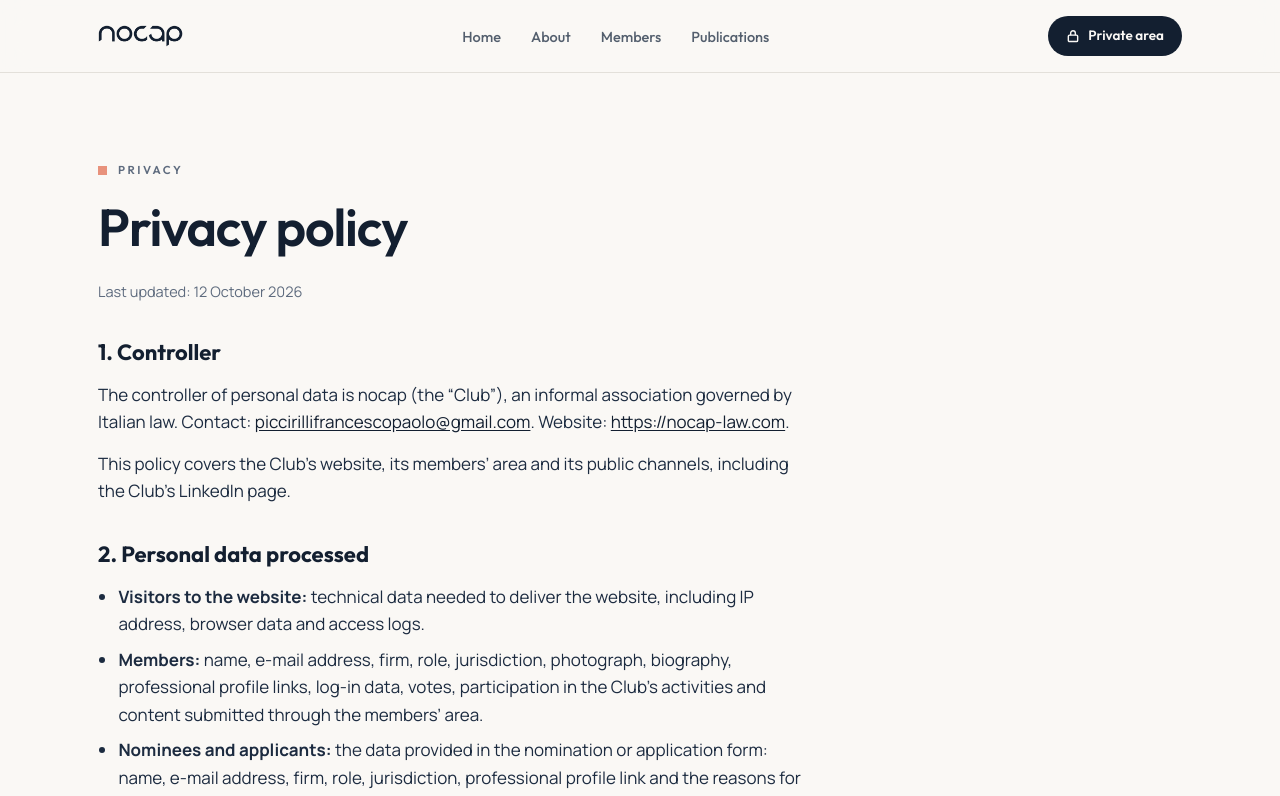
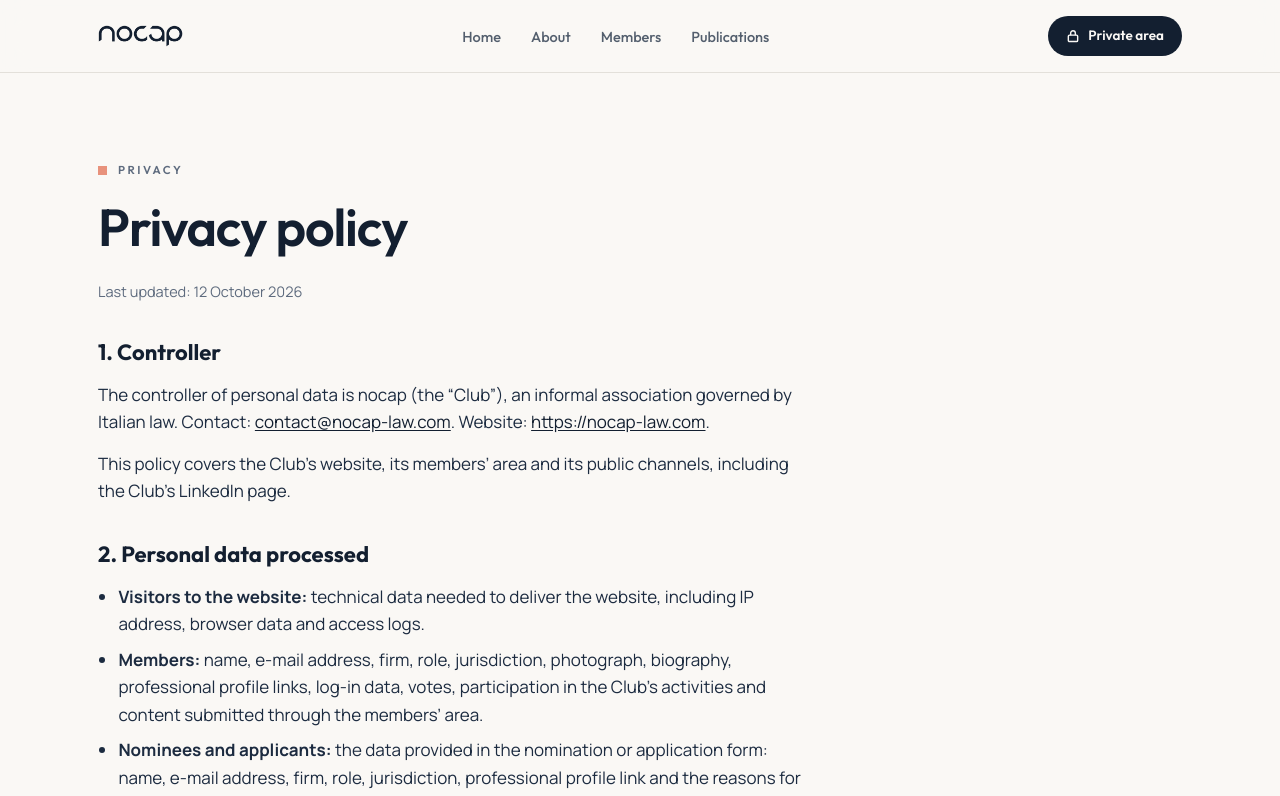
Before and after one commit to nordpax-ai/NoCap, a Next.js app: page /privacy in a window 1280 px wide. Shown: the top 796 px of the page. Built offline with nearby package versions, Linux system fonts and the light colour scheme.

Commit message:
Use contact@nocap-law.com on the public privacy policy.
Replace Paolo’s personal Gmail in the /privacy page body so the site contact address matches the footer.

```diff
--- a/app/(site)/privacy/page.tsx
+++ b/app/(site)/privacy/page.tsx
@@ -1,6 +1,6 @@
 export const metadata = { title: "Privacy policy" };
 
-const CONTACT = "piccirillifrancescopaolo@gmail.com";
+const CONTACT = "contact@nocap-law.com";
 
 export default function PrivacyPage() {
   return (
```
